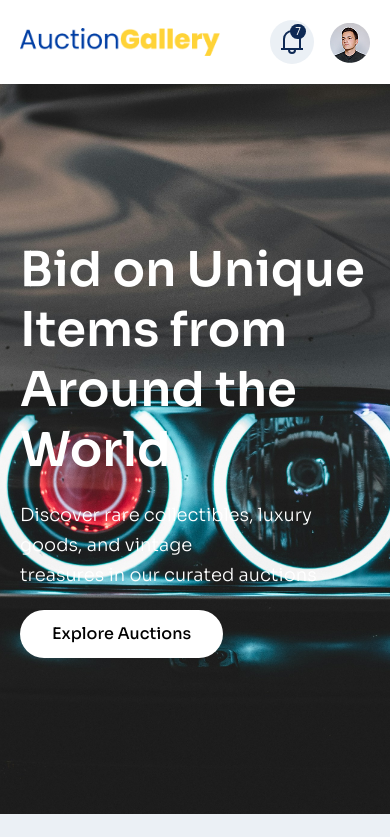
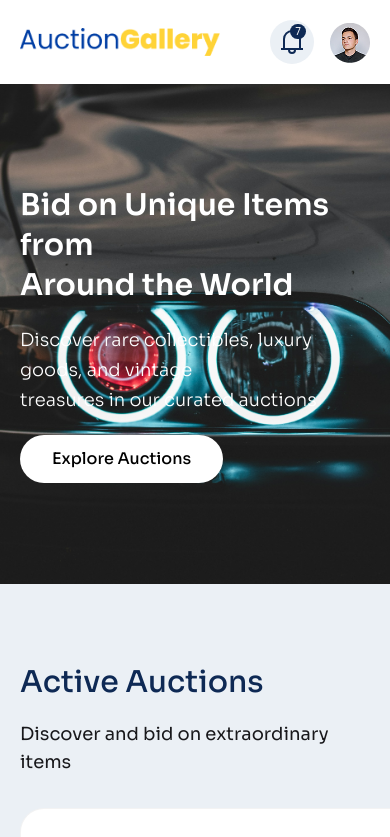
Before and after one commit to morshedrifat1/auction-gallery-07, a React (Vite) app: page / in a window 390 px wide. Shown: the top 837 px of the page. Built offline with nearby package versions, Linux system fonts and the light colour scheme.

Commit message:
section responsive

```diff
--- a/src/components/heroSection/HeroSection.jsx
+++ b/src/components/heroSection/HeroSection.jsx
@@ -3,9 +3,9 @@ import React from "react";
 const HeroSection = () => {
   return (
     <div className="bg-[url(/img/hero-banner.jpg)] bg-center bg-cover">
-      <div className="max-w-[1536px] h-[730px] px-5 md:px-10 grid justify-start items-center ">
+      <div className="max-w-[1536px] h-[500px] sm:h-[730px] px-5 md:px-10 grid justify-start items-center ">
         <div className="space-y-5">
-            <h1 className="text-white font-sora font-semibold text-5xl leading-[60px]">Bid on Unique Items from <br/>Around the World</h1>
+            <h1 className="text-white font-sora font-semibold text-3xl leading-[40px]  sm:text-5xl sm:leading-[60px]">Bid on Unique Items from <br/>Around the World</h1>
             <p className="text-white font-sora text-lg font-light leading-[30px]">Discover rare collectibles, luxury goods, and vintage <br /> treasures in our curated auctions</p>
             <button className="text-black bg-white px-8 py-3 rounded-full font-sora font-medium text-base cursor-pointer">Explore Auctions</button>
         </div>
```
